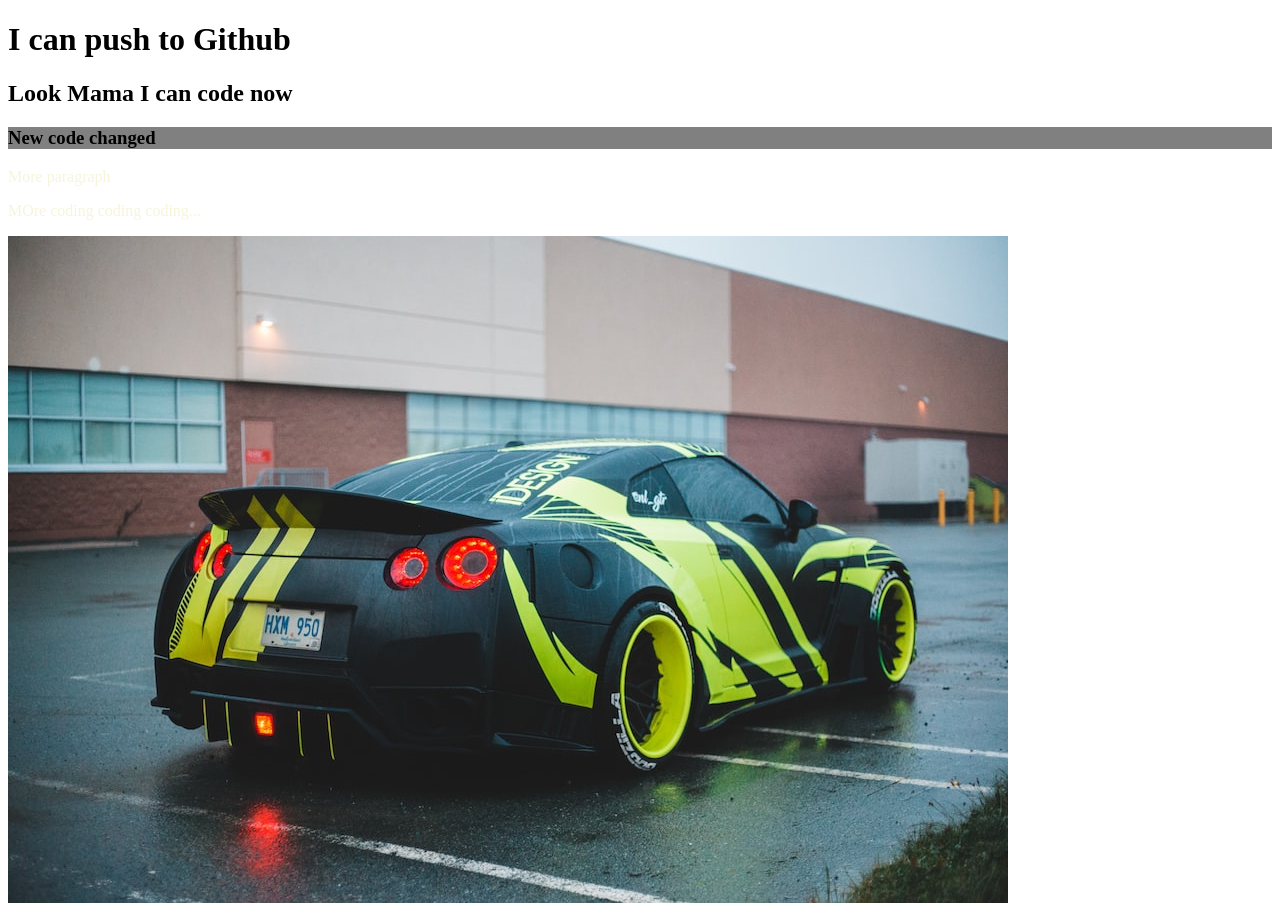
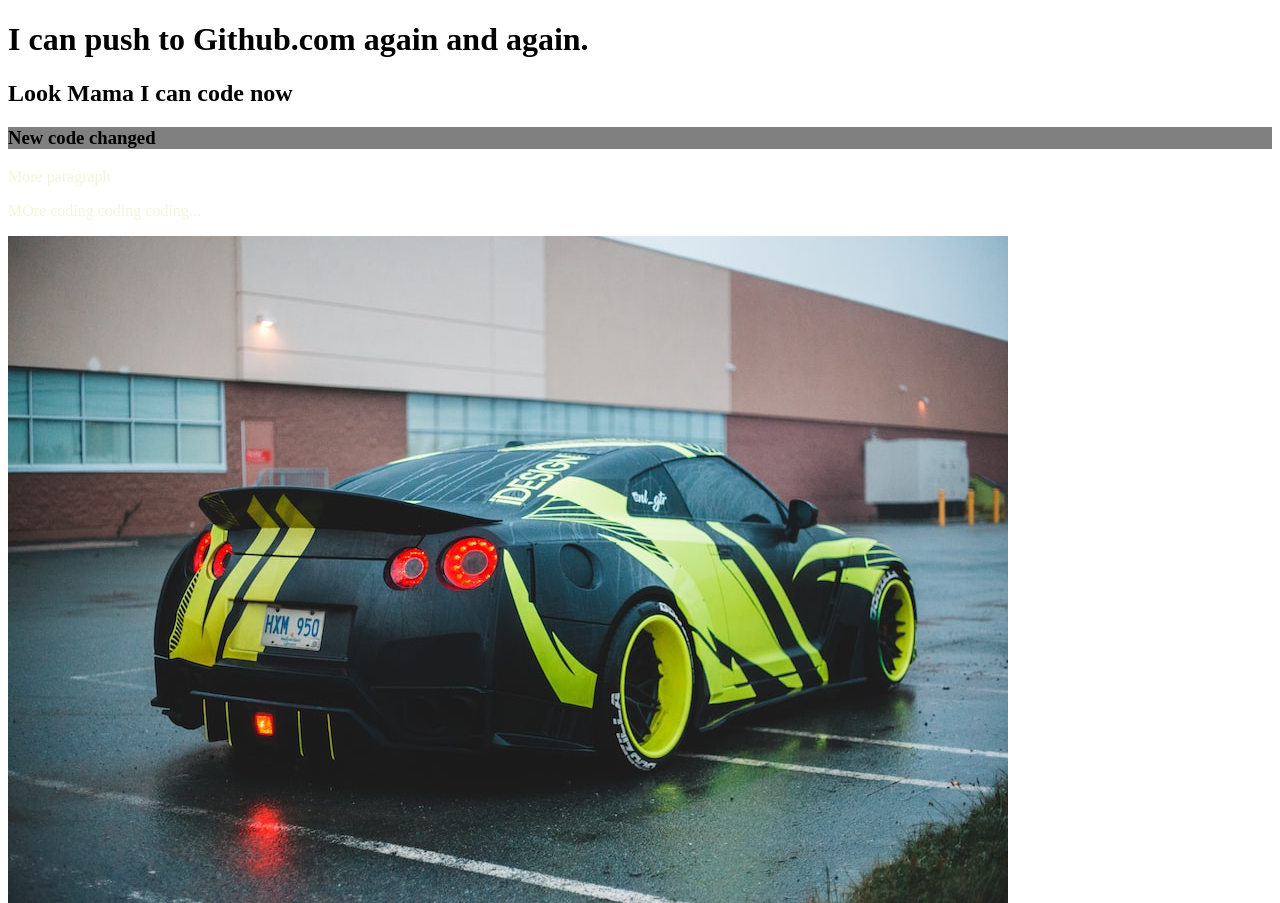
Before and after one commit to Ashique-coder/my-first-repo, a plain HTML site: page index.html in a window 1280 px wide. Shown: the top 903 px of the page. Drawn offline with Linux system fonts and the light colour scheme.

Commit message:
git again

```diff
--- a/index.html
+++ b/index.html
@@ -7,7 +7,7 @@
     <link rel="stylesheet" href="Style.css">
 </head>
 <body>
-    <h1>I can push to Github</h1>
+    <h1>I can push to Github.com again and again.</h1>
     <h2>Look Mama I can code now</h2>
     <h3>New code changed</h3>
 <p>More paragraph </p>
```
Also changed, not shown: imgs/McQueen15.jpg (renamed from McQueen15.jpg).
